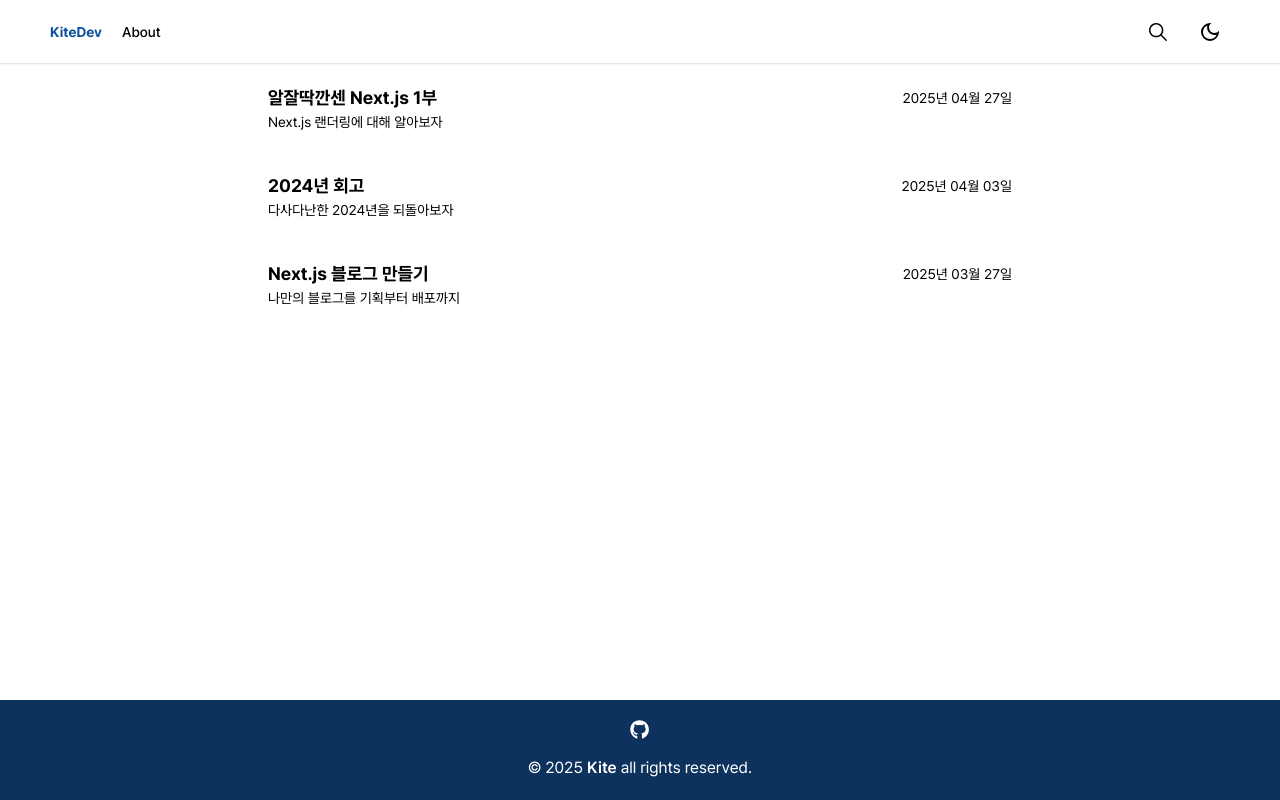
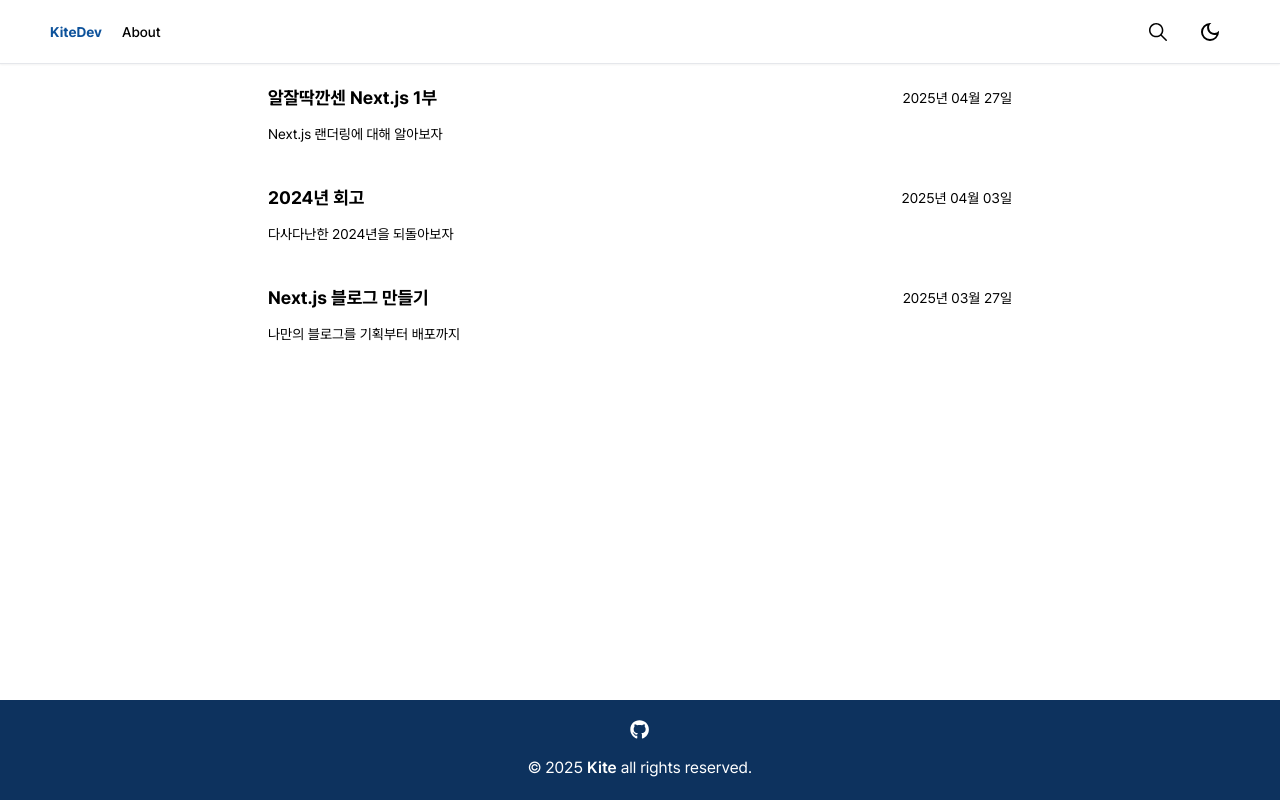
Before and after one commit to Blue-Kite/Blog, a Next.js app: page / in a window 1280 px wide. Built offline with nearby package versions, Linux system fonts and the light colour scheme.

Commit message:
style: post card 수정

```diff
--- a/src/components/post/PostCard.tsx
+++ b/src/components/post/PostCard.tsx
@@ -1,6 +1,7 @@
 import { PostMatter } from '@/shared/types';
 import Link from 'next/link';
 import dayjs from 'dayjs';
+import { cn } from '@/libs/utils';
 
 interface Props {
   metadata: PostMatter;
@@ -9,19 +10,28 @@ interface Props {
 
 export const PostCard = ({ metadata, slug }: Props) => {
   return (
-    <article
-      key={slug}
-      className='w-full rounded-md border-transparent px-3 py-5 transition hover:border hover:border-blue-900 hover:shadow-xl dark:border-transparent dark:hover:border-white'
-    >
-      <Link href={`/post/${slug}`}>
+    <Link href={`/post/${slug}`}>
+      <li
+        key={slug}
+        className={cn(
+          'flex w-full flex-col gap-1 px-3 py-5 sm:gap-3',
+          'rounded-md transition hover:shadow-xl',
+          'border-transparent hover:border hover:border-blue-900',
+        )}
+      >
         <div className='flex items-center justify-between'>
-          <h2 className='text-lg font-bold sm:text-xl md:text-lg'>{metadata.title}</h2>
-          <time dateTime={dayjs(metadata.date).format('YYYY년 MM월 DD일')} className='text-sm'>
+          <h2 className='text-lg font-bold sm:text-xl md:text-lg'>
+            {metadata.title}
+          </h2>
+          <time
+            dateTime={dayjs(metadata.date).format('YYYY년 MM월 DD일')}
+            className='text-sm'
+          >
             {dayjs(metadata.date).format('YYYY년 MM월 DD일')}
           </time>
         </div>
         <p className='text-xs md:text-sm'>{metadata.description}</p>
-      </Link>
-    </article>
+      </li>
+    </Link>
   );
 };
--- a/src/shared/globals.css
+++ b/src/shared/globals.css
@@ -9,15 +9,15 @@
   --background: white;
   --foreground: var(--black);
 
-  --accent: hsl(210 40% 96.1%);
-  --accent-foreground: hsl(222.2 47.4% 11.2%);
+  --accent: hsl(210 40% 98%);
+  --accent-foreground: hsl(213 75.7% 21%);
 }
 
 [data-theme='dark'] {
   --background: var(--black);
   --foreground: var(--white);
 
-  --accent: hsl(217.2 32.6% 17.5%);
+  --accent: hsl(213 75.7% 21%);
   --accent-foreground: hsl(210 40% 98%);
 }
 
```
Also changed, not shown: 1 other file (tests, documents, lock files or other folders).
